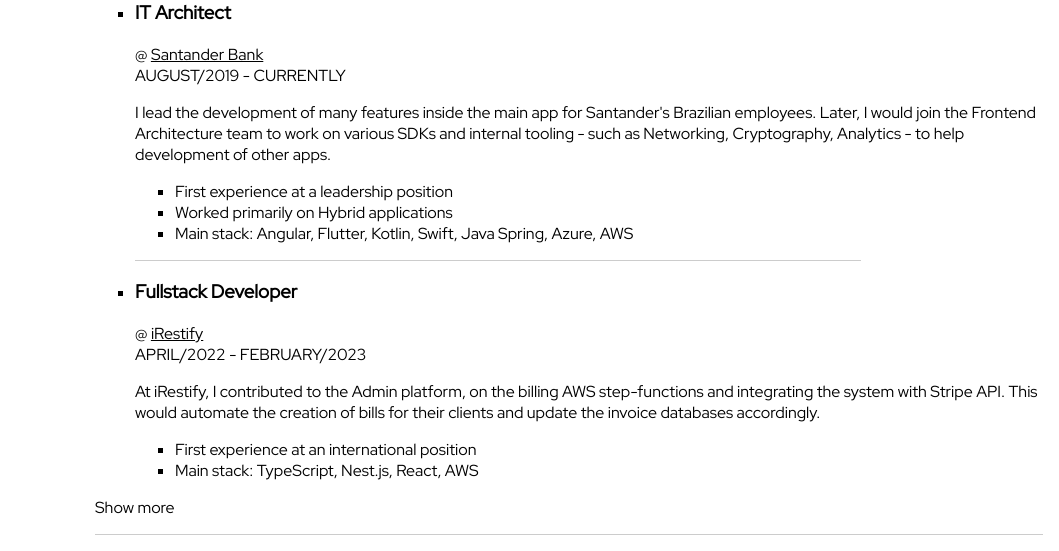
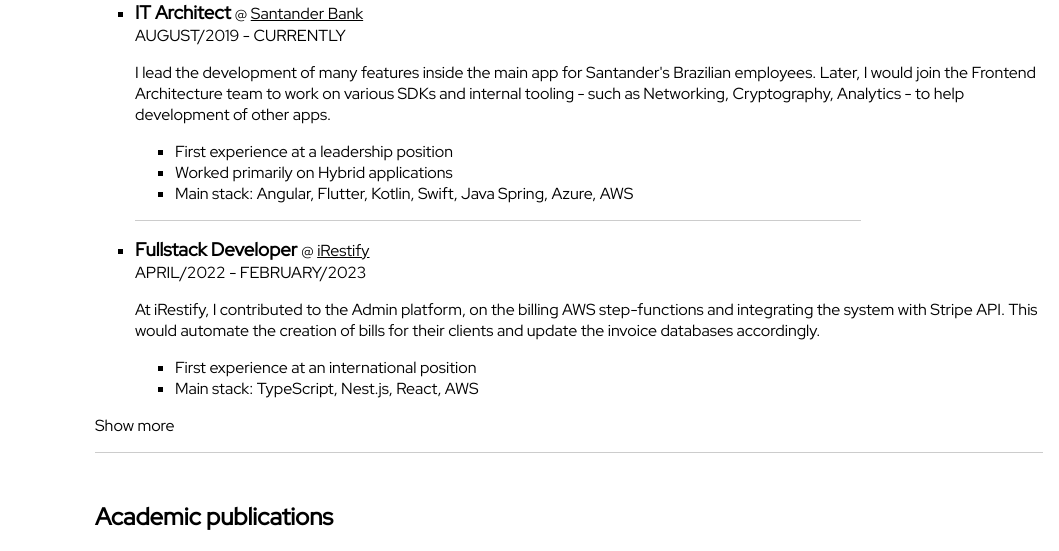
Before and after one commit to AlvBarros/alvbarros.github.io, a Gatsby site: page / in a window 1280 px wide. Shown: the part 249-800 px from the top of the page, 221-1280 px from the left. Built offline with nearby package versions, Linux system fonts and the light colour scheme; Gatsby itself is replaced by a stand-in of ours.

Commit message:
fix: company next to title + clickable showMore

```diff
--- a/src/components/Experience.tsx
+++ b/src/components/Experience.tsx
@@ -81,7 +81,7 @@
         {showsMore &&
           professionalExperiences.slice(2).map(renderProfessionalExperience)}
       </ul>
-      <span onClick={toggleShowMore} className="showMore">
+      <span onClick={toggleShowMore} className="clickable">
         {showsMore ? "Show less" : "Show more"}
       </span>
 
--- a/src/styles/global.scss
+++ b/src/styles/global.scss
@@ -15,6 +15,17 @@
 .mobile-only {
   @include desktop {
     display: none;
+  }
+}
+
+.clickable {
+  display: block;
+  cursor: pointer;
+  &:hover {
+    color: #888;
+  }
+  a:hover {
+    color: #888;
   }
 }
 
@@ -165,17 +176,6 @@
   /// right below the [ProfilePicture]
   // @include desktop {
   ul li {
-    /// Add hover effect to indicate clickable event
-    &.clickable {
-      display: block;
-      cursor: pointer;
-      &:hover {
-        color: #888;
-      }
-      a:hover {
-        color: #888;
-      }
-    }
     svg,
     span {
       vertical-align: middle;
@@ -269,6 +269,10 @@
     background-color: #ccc;
     content: "";
   }
+
+  h3 {
+    display: inline;
+  }
 }
 
 span.divider {
```
